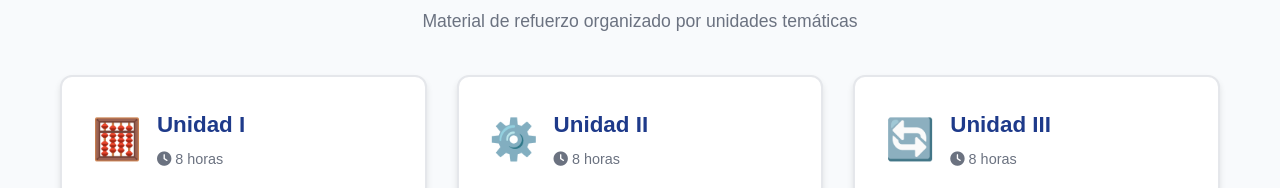
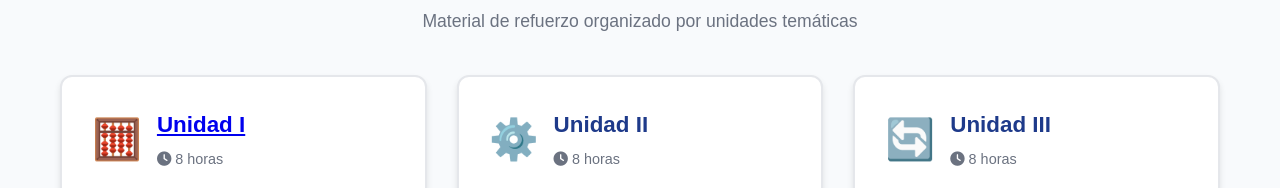
Before and after one commit to aldoariel/vercel_algoritmica, a plain HTML site: page index.html in a window 1280 px wide. Shown: the part 898-1086 px from the top of the page. Drawn offline with Linux system fonts and the light colour scheme.

Commit message:
no message

```diff
--- a/index.html
+++ b/index.html
@@ -618,7 +618,7 @@
                     <div class="unit-header">
                         <div class="unit-icon">🧮</div>
                         <div class="unit-title">
-                            <h3>Unidad I</h3>
+                                <h3><a href="UnidadI.html">Unidad I</a></h3>
                             <p class="unit-hours"><i class="fas fa-clock"></i> 8 horas</p>
                         </div>
                     </div>
```
